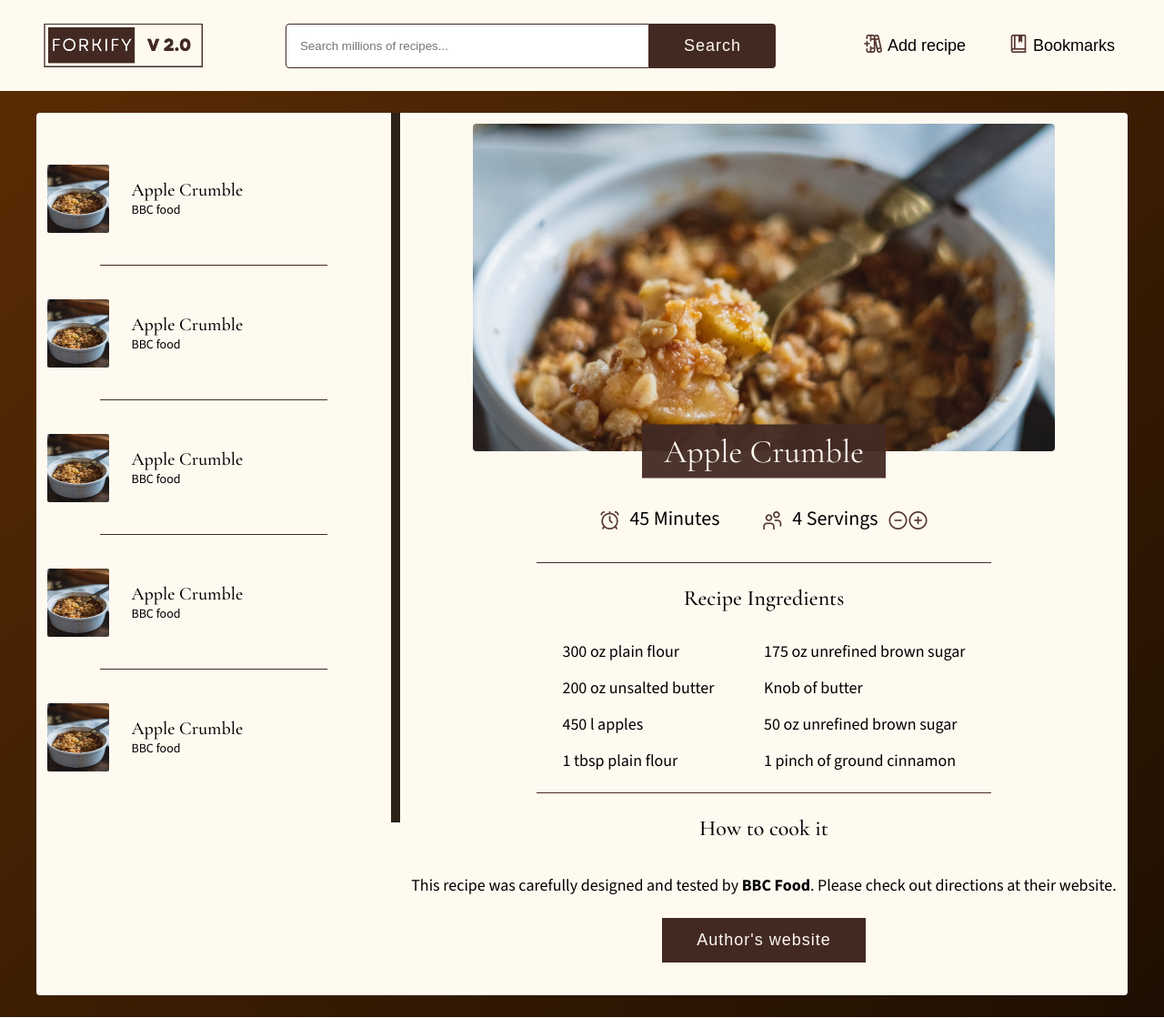
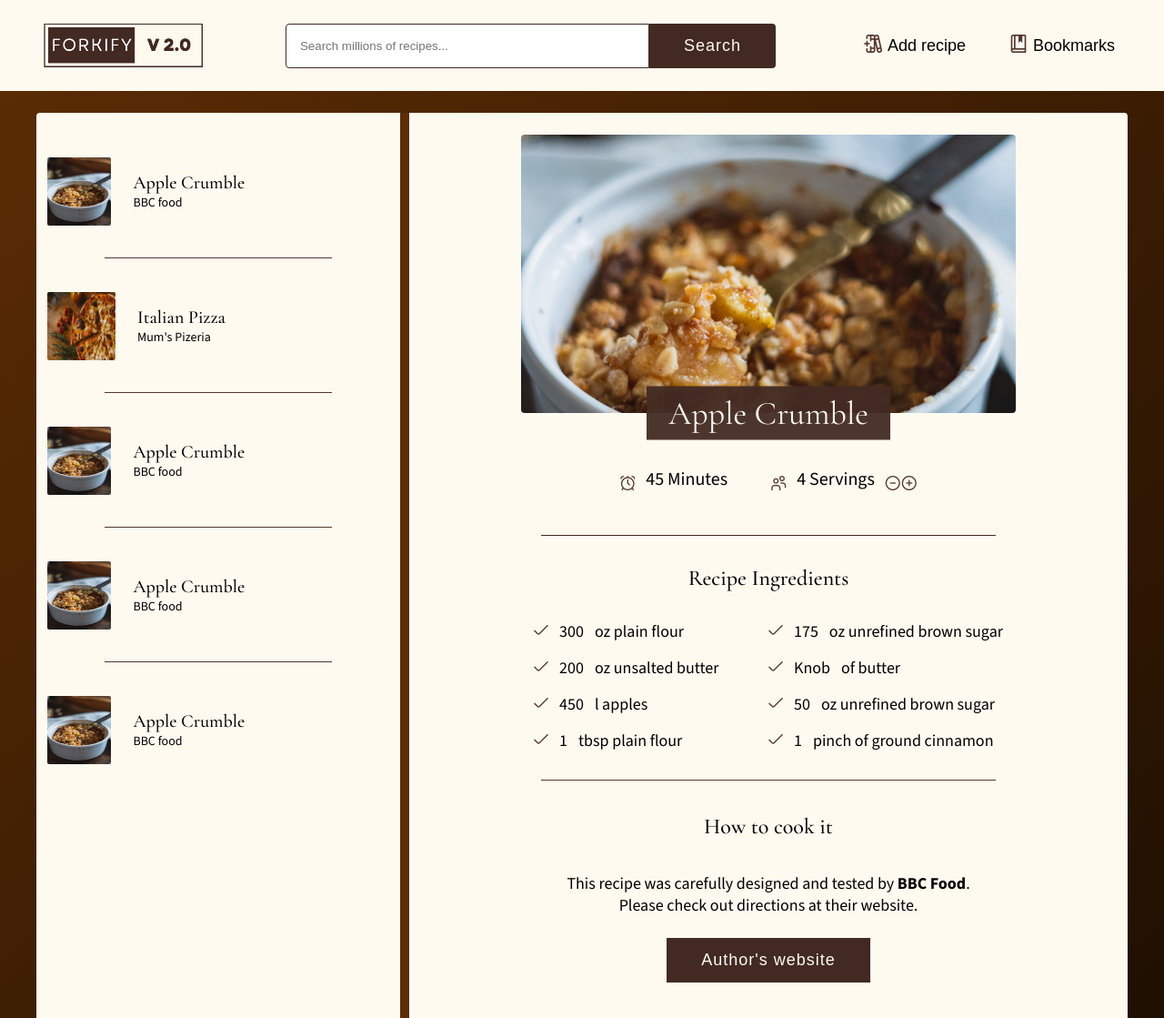
Before and after one commit to razgb/forkify-elegant, a website: page index.html in a window 1280 px wide. Shown: the top 1119 px of the page at 91% size. Drawn offline with nearby package versions, Linux system fonts and the light colour scheme.

Commit message:
Little changes in general

```diff
--- a/css/recipe.css
+++ b/css/recipe.css
@@ -1,7 +1,9 @@
 .recipe {
   min-width: 80rem;
   gap: 1.2rem;
-  padding: 1.2rem;
+  padding: 2.4rem;
+
+  border-left: 1rem solid rgb(93, 45, 4);
 }
 
 .recipe__figure {
@@ -9,7 +11,7 @@
   flex-direction: column;
   align-items: center;
   position: relative;
-  padding-bottom: 2.4rem;
+  padding-bottom: 3.6rem;
 }
 
 .recipe__figure::after {
@@ -50,27 +52,46 @@
 
 .recipe__img {
   /* Both divisible by 16 and 9 respectively. */
-  width: 64rem;
-  height: 36rem;
+  /* width: 64rem;
+  height: 36rem; */
+  position: relative;
+  width: 54.4rem;
+  height: 30.6rem;
   object-fit: cover;
   border-radius: 0.4rem;
 }
 
+.recipe__img::before {
+  content: "";
+  opacity: 0.6;
+  background-image: linear-gradient(
+    to bottom right,
+    rgb(93, 45, 4),
+    rgb(30, 15, 2)
+  );
+  width: 100%;
+  height: 100%;
+  display: block;
+  position: absolute;
+  top: 0;
+  left: 0;
+}
+
 .recipe__icon {
-  font-size: 2rem;
+  font-size: 1.6rem;
   color: var(--color-secondary-lighter);
 }
 
 /* Plus and Minus icons */
 .serving__icon:hover {
-  transform: translateY(-0.1rem);
+  transform: translateY(-0.5rem);
   cursor: pointer;
   transition: all 0.2s ease;
 }
 
 .recipe__info {
   display: block;
-  font-size: 2.2rem;
+  font-size: 2rem;
   font-weight: 300;
   height: 100%;
 }
@@ -83,7 +104,7 @@
   flex-direction: column;
   align-items: center;
   gap: 3.2rem;
-  padding-block: 2.4rem;
+  padding-block: 3.2rem;
 }
 
 .recipe__ingredients::after {
@@ -93,7 +114,7 @@
   left: 50%;
   width: 50rem;
   height: 1px;
-  background: var(--color-secondary);
+  background: var(--color-secondary-lighter);
   transform: translateX(-50%);
 }
 
@@ -109,7 +130,12 @@
   grid-template-columns: 1fr 1fr;
   row-gap: 1.6rem;
 }
+
 .recipe__ingredient {
+  display: flex;
+  align-items: center;
+  gap: 1.2rem;
+
   font-size: 1.8rem;
   font-weight: 300;
 }
@@ -126,7 +152,7 @@
   align-items: center;
   gap: 2.4rem;
 
-  padding-block: 2.4rem;
+  padding-block: 3.6rem;
 }
 
 .recipe__directions--heading {
@@ -139,6 +165,7 @@
 .recipe__directions--text {
   font-size: 1.8rem;
   font-weight: 300;
+  text-align: center;
 }
 
 .recipe__directions--btn {
--- a/css/results.css
+++ b/css/results.css
@@ -7,9 +7,7 @@
   display: flex;
   flex-direction: column;
   gap: 2.4rem;
-  padding-block: 3.2rem;
-
-  border-right: 1rem solid var(--background);
+  padding-block: 2.4rem;
 }
 
 .search__item {
@@ -34,7 +32,7 @@
   left: 50%;
   width: 25rem;
   height: 1px;
-  background: var(--color-secondary);
+  background: var(--color-secondary-lighter);
   transform: translateX(-50%);
 }
 
--- a/index.html
+++ b/index.html
@@ -75,15 +75,11 @@
               </li>
 
               <li class="search__item">
-                <img
-                  src="images/apple-crumble.avif"
-                  alt=""
-                  class="search__img"
-                />
+                <img src="images/pizza.jpg" alt="" class="search__img" />
                 <div class="search__content">
                   <a href="" class="search__link"></a>
-                  <h3 class="search__heading">Apple Crumble</h3>
-                  <span class="search__subheading">BBC food</span>
+                  <h3 class="search__heading">Italian Pizza</h3>
+                  <span class="search__subheading">Mum's Pizeria</span>
                 </div>
               </li>
 
@@ -160,59 +156,51 @@
             <section class="recipe__ingredients">
               <h3 class="ingredients__heading">Recipe Ingredients</h3>
               <ul class="recipe__ingredients--list">
-                <div>
                 <li class="recipe__ingredient">
-                    <strong class="ingredient__highlight"> 300</strong> oz plain
+                  <i class="recipe__icon fi fi-rs-check"></i>
+                  <strong class="ingredient__highlight">300</strong> oz plain
                   flour
                 </li>
-                </div>
-                <div>
+
                 <li class="recipe__ingredient">
-                    <strong class="ingredient__highlight"> 175</strong> oz
+                  <i class="recipe__icon fi fi-rs-check"></i>
+                  <strong class="ingredient__highlight">175</strong> oz
                   unrefined brown sugar
                 </li>
-                </div>
 
-                <div>
                 <li class="recipe__ingredient">
-                    <strong class="ingredient__highlight"> 200</strong> oz
-                    unsalted butter
-                  </li>
-                </div>
-
-                <div>
-                  <li class="recipe__ingredient">
-                    <strong class="ingredient__highlight"> Knob</strong> of
+                  <i class="recipe__icon fi fi-rs-check"></i>
+                  <strong class="ingredient__highlight">200</strong> oz unsalted
                   butter
                 </li>
-                </div>
 
-                <div>
                 <li class="recipe__ingredient">
-                    <strong class="ingredient__highlight"> 450</strong> l apples
+                  <i class="recipe__icon fi fi-rs-check"></i>
+                  <strong class="ingredient__highlight">Knob</strong> of butter
                 </li>
-                </div>
 
-                <div>
                 <li class="recipe__ingredient">
-                    <strong class="ingredient__highlight"> 50</strong> oz
-                    unrefined brown sugar
+                  <i class="recipe__icon fi fi-rs-check"></i>
+                  <strong class="ingredient__highlight">450</strong> l apples
                 </li>
-                </div>
 
-                <div>
                 <li class="recipe__ingredient">
-                    <strong class="ingredient__highlight"> 1</strong> tbsp plain
+                  <i class="recipe__icon fi fi-rs-check"></i>
+                  <strong class="ingredient__highlight">50</strong> oz unrefined
+                  brown sugar
+                </li>
+
+                <li class="recipe__ingredient">
+                  <i class="recipe__icon fi fi-rs-check"></i>
+                  <strong class="ingredient__highlight">1</strong> tbsp plain
                   flour
                 </li>
-                </div>
 
-                <div>
                 <li class="recipe__ingredient">
+                  <i class="recipe__icon fi fi-rs-check"></i>
                   <strong class="ingredient__highlight"> 1</strong> pinch of
                   ground cinnamon
                 </li>
-                </div>
               </ul>
             </section>
 
@@ -220,8 +208,8 @@
               <h3 class="recipe__directions--heading">How to cook it</h3>
               <span class="recipe__directions--text"
                 >This recipe was carefully designed and tested by
-                <strong>BBC Food</strong>. Please check out directions at their
-                website.</span
+                <strong>BBC Food</strong>. <br />
+                Please check out directions at their website.</span
               >
               <button class="btn recipe__directions--btn">
                 Author's website
```
Also changed, not shown: images/pizza.jpg (added). Lines whose indentation alone changed are shown as unchanged.
